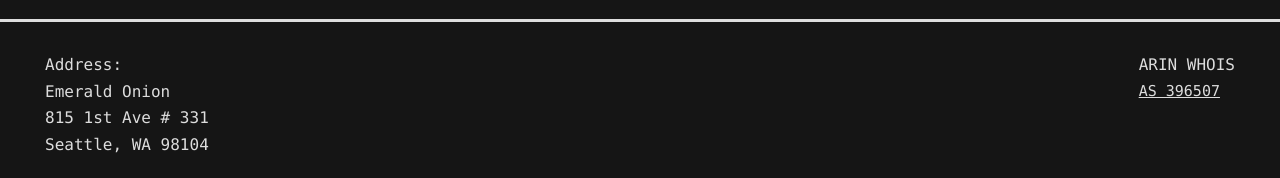
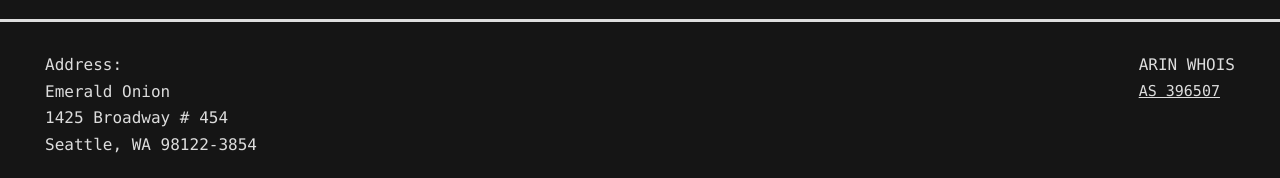
Before and after one commit to emeraldonion/emeraldonion.github.io, a Jekyll site: the page index.html, which Jekyll copies as it is, in a window 1280 px wide and 900 px high, scrolled down 1532 px. Shown: the part 719-897 px from the top of the window. Built offline with Jekyll 4.4.1, drawn with Linux system fonts in a browser that asks for light colours.

Commit message:
update address

```diff
--- a/index.html
+++ b/index.html
@@ -89,8 +89,8 @@
         <address>
             <p>Address:</p>
             <p>Emerald Onion</p>
-            <p>815 1st Ave # 331</p>
-            <p>Seattle, WA 98104</p>
+            <p>1425 Broadway # 454</p>
+            <p>Seattle, WA 98122-3854</p>
         </address>
         <section class="as">
             <p>ARIN WHOIS</p>
```
